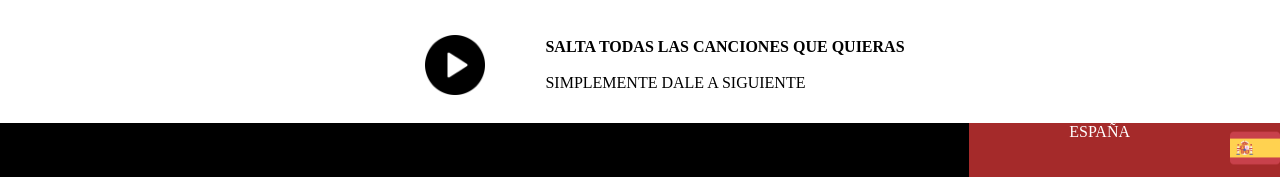
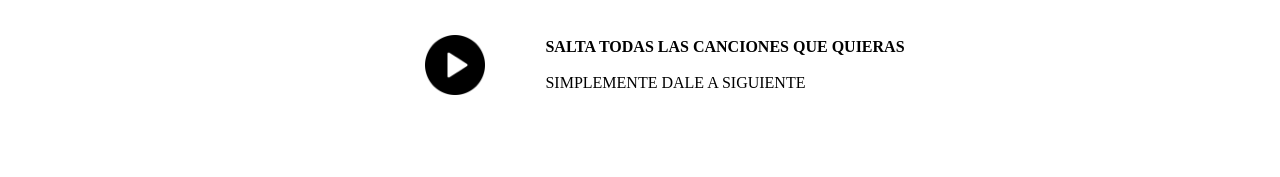
Before and after one commit to soniaggo/proyecto-spotify, a plain HTML site: page index.html in a window 1280 px wide. Shown: the part 1277-1454 px from the top of the page. After the commit the page ends 1400 px from the top, so only its background shows below. Drawn offline with Linux system fonts and the light colour scheme.

Commit message:
remove footer

```diff
--- a/index.html
+++ b/index.html
@@ -60,15 +60,12 @@
         </div>
     </section>
     <footer>
-        <section class="footer-container">
-
-
-                <div class="imagen-5"style="color: white;">ESPAÑA</div><div class="imagen-5"><img width="50px" height="50px" src="./espana.png" alt="icono"> </div>
 
 
 
 
-        </section>
+
+
     </footer>
 </body>
 
```
